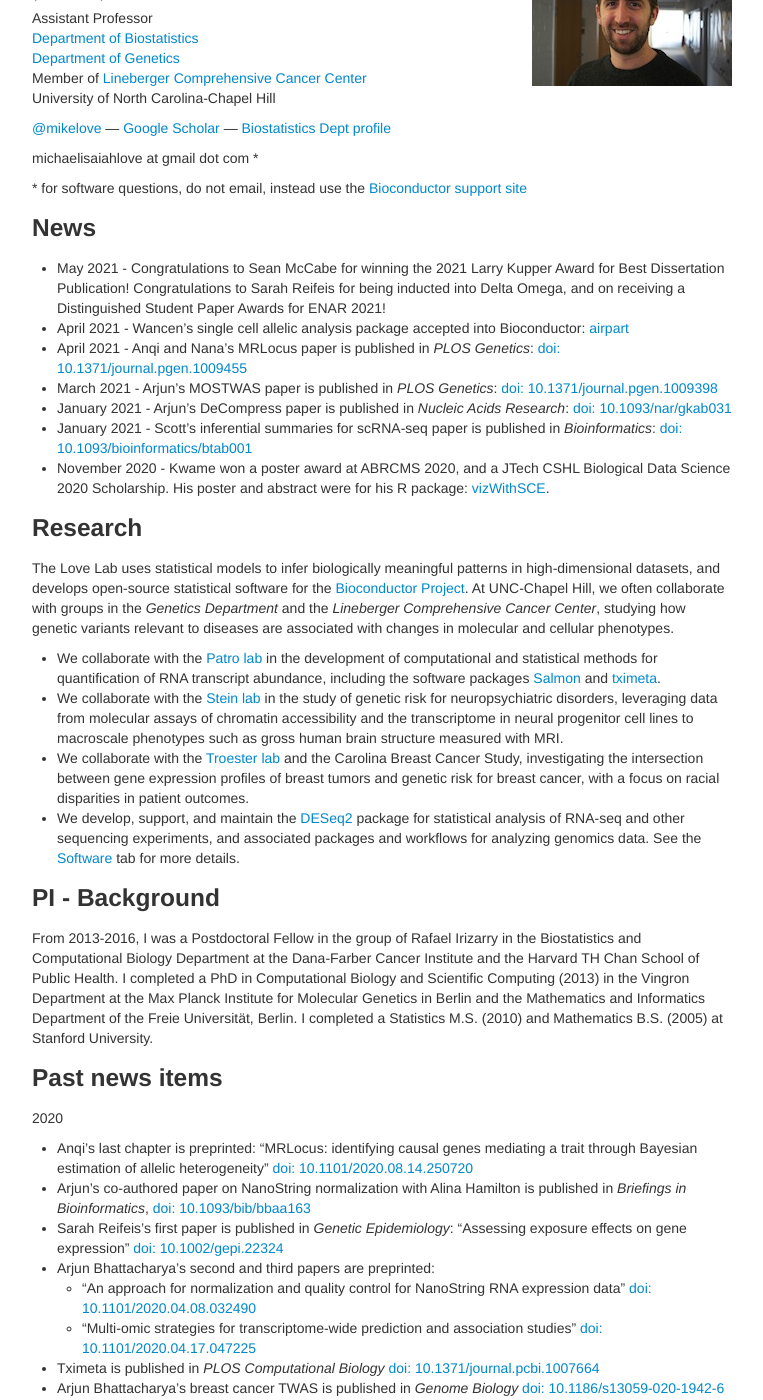
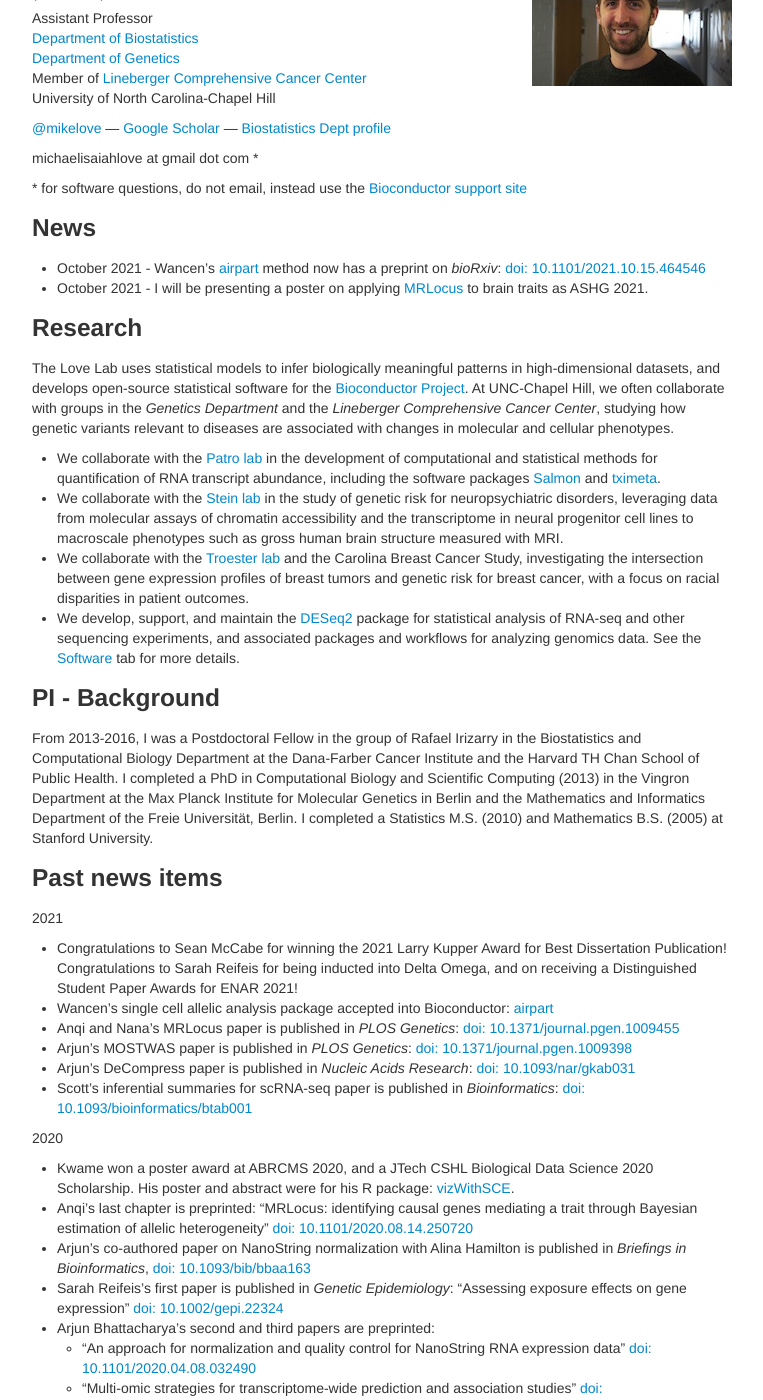
Before and after one commit to mikelove/mikelove.github.io, a Jekyll site: the page built from index.md, in a window 1280 px wide and 1400 px high, scrolled down 199 px. Shown: the whole window, without its empty margins (258-1021 px from the left). Built offline with Jekyll 4.4.1, drawn with Linux system fonts in a browser that asks for light colours; part of the change alters nothing that is shown.

Commit message:
update main pages

```diff
--- a/index.md
+++ b/index.md
@@ -25,25 +25,14 @@ michaelisaiahlove at gmail dot com *
 
 ### News
 
-* May 2021 - Congratulations to Sean McCabe for winning the 2021 Larry
-  Kupper Award for Best Dissertation Publication! Congratulations to
-  Sarah Reifeis for being inducted into Delta Omega, and on receiving
-  a Distinguished Student Paper Awards for ENAR 2021!
-* April 2021 - Wancen's single cell allelic analysis package accepted
-  into Bioconductor:
-  [airpart](https://bioconductor.org/packages/airpart)
-* April 2021 - Anqi and Nana's MRLocus paper is published in *PLOS Genetics*:
-  [doi: 10.1371/journal.pgen.1009455](https://doi.org/10.1371/journal.pgen.1009455)
-* March 2021 - Arjun's MOSTWAS paper is published in *PLOS Genetics*:
-  [doi: 10.1371/journal.pgen.1009398](https://doi.org/10.1371/journal.pgen.1009398)
-* January 2021 - Arjun's DeCompress paper is published in *Nucleic Acids Research*:
-  [doi: 10.1093/nar/gkab031](https://doi.org/10.1093/nar/gkab031)
-* January 2021 - Scott's inferential summaries for scRNA-seq paper is published in
-  *Bioinformatics*:
-  [doi: 10.1093/bioinformatics/btab001](https://doi.org/10.1093/bioinformatics/btab001)
-* November 2020 - Kwame won a poster award at ABRCMS 2020, and a JTech
-  CSHL Biological Data Science 2020 Scholarship. His poster and
-  abstract were for his R package: [vizWithSCE](https://kwameforbes.github.io/vizWithSCE/).
+* October 2021 -
+  Wancen's [airpart](https://bioconductor.org/packages/airpart)
+  method now has a preprint on *bioRxiv*:
+  [doi: 10.1101/2021.10.15.464546](https://doi.org/10.1101/2021.10.15.464546)
+* October 2021 -
+  I will be presenting a poster on
+  applying [MRLocus](https://mikelove.github.io/mrlocus) to brain
+  traits as ASHG 2021.
 
 ### Research
 
@@ -91,8 +80,31 @@ M.S. (2010) and Mathematics B.S. (2005) at Stanford University.
 
 ### Past news items
 
+2021
+
+* Congratulations to Sean McCabe for winning the 2021 Larry
+  Kupper Award for Best Dissertation Publication! Congratulations to
+  Sarah Reifeis for being inducted into Delta Omega, and on receiving
+  a Distinguished Student Paper Awards for ENAR 2021!
+* Wancen's single cell allelic analysis package accepted
+  into Bioconductor:
+  [airpart](https://bioconductor.org/packages/airpart)
+* Anqi and Nana's MRLocus paper is published in *PLOS Genetics*:
+  [doi: 10.1371/journal.pgen.1009455](https://doi.org/10.1371/journal.pgen.1009455)
+* Arjun's MOSTWAS paper is published in *PLOS Genetics*:
+  [doi: 10.1371/journal.pgen.1009398](https://doi.org/10.1371/journal.pgen.1009398)
+* Arjun's DeCompress paper is published in *Nucleic Acids Research*:
+  [doi: 10.1093/nar/gkab031](https://doi.org/10.1093/nar/gkab031)
+* Scott's inferential summaries for scRNA-seq paper is published in
+  *Bioinformatics*:
+  [doi: 10.1093/bioinformatics/btab001](https://doi.org/10.1093/bioinformatics/btab001)
+
+
 2020
 
+* Kwame won a poster award at ABRCMS 2020, and a JTech
+  CSHL Biological Data Science 2020 Scholarship. His poster and
+  abstract were for his R package: [vizWithSCE](https://kwameforbes.github.io/vizWithSCE/).
 * Anqi's last chapter is preprinted: "MRLocus: identifying causal genes
   mediating a trait through Bayesian estimation of allelic heterogeneity"
   [doi: 10.1101/2020.08.14.250720](https://doi.org/10.1101/2020.08.14.250720)
```
